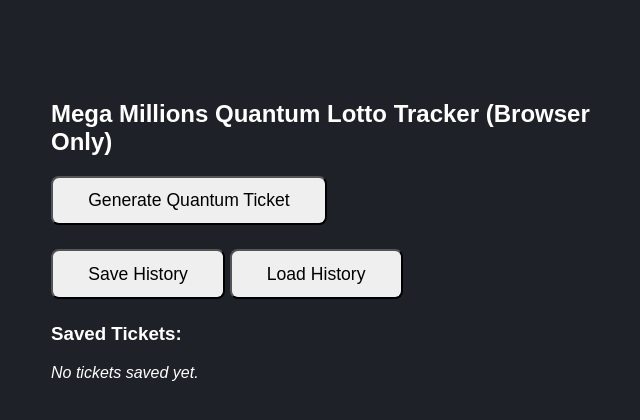
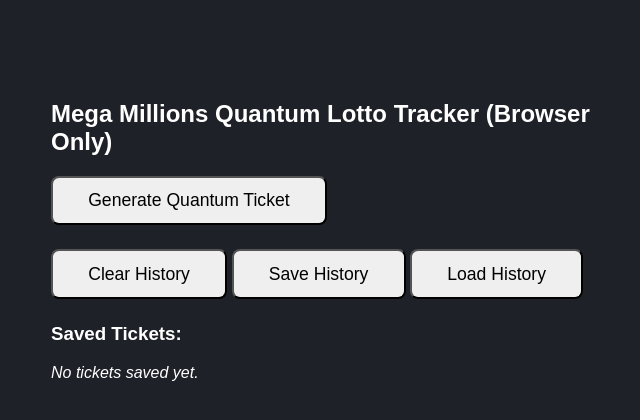
Before and after one commit to Jeremiah-Crouse/lotto-tracker, a plain HTML site: page index.html in a window 1280 px wide. Shown: the whole page, without its empty margins (319-959 px from the left). Drawn offline with Linux system fonts and the light colour scheme.

Commit message:
Update index.html
fix, added clear history button.

```diff
--- a/index.html
+++ b/index.html
@@ -33,6 +33,7 @@
   <div id="curr"></div>
   <button id="buyBtn" onclick="buyTicket()" style="display:none">Buy This Ticket</button>
   <div class="uploader">
+    <button onclick="clearHistory()">Clear History</button>
     <button onclick="saveHistory()">Save History</button>
     <label style="display:inline-block">
       <input type="file" id="loadInput" style="display:none" onchange="loadHistory(event)">
@@ -46,6 +47,12 @@ let currTicket = null;
 let cooldownEnd = null;
 let cooldownTimer = null;
 
+function clearHistory() {
+  localStorage.removeItem('lottoLog');
+  showHistory();
+  document.getElementById('curr').innerHTML = "";
+  document.getElementById('buyBtn').style.display = "none";
+}
 function startCooldown() {
   cooldownEnd = Date.now() + 60 * 1000; // 1 minute from now
   document.getElementById('getBtn').disabled = true;
```
